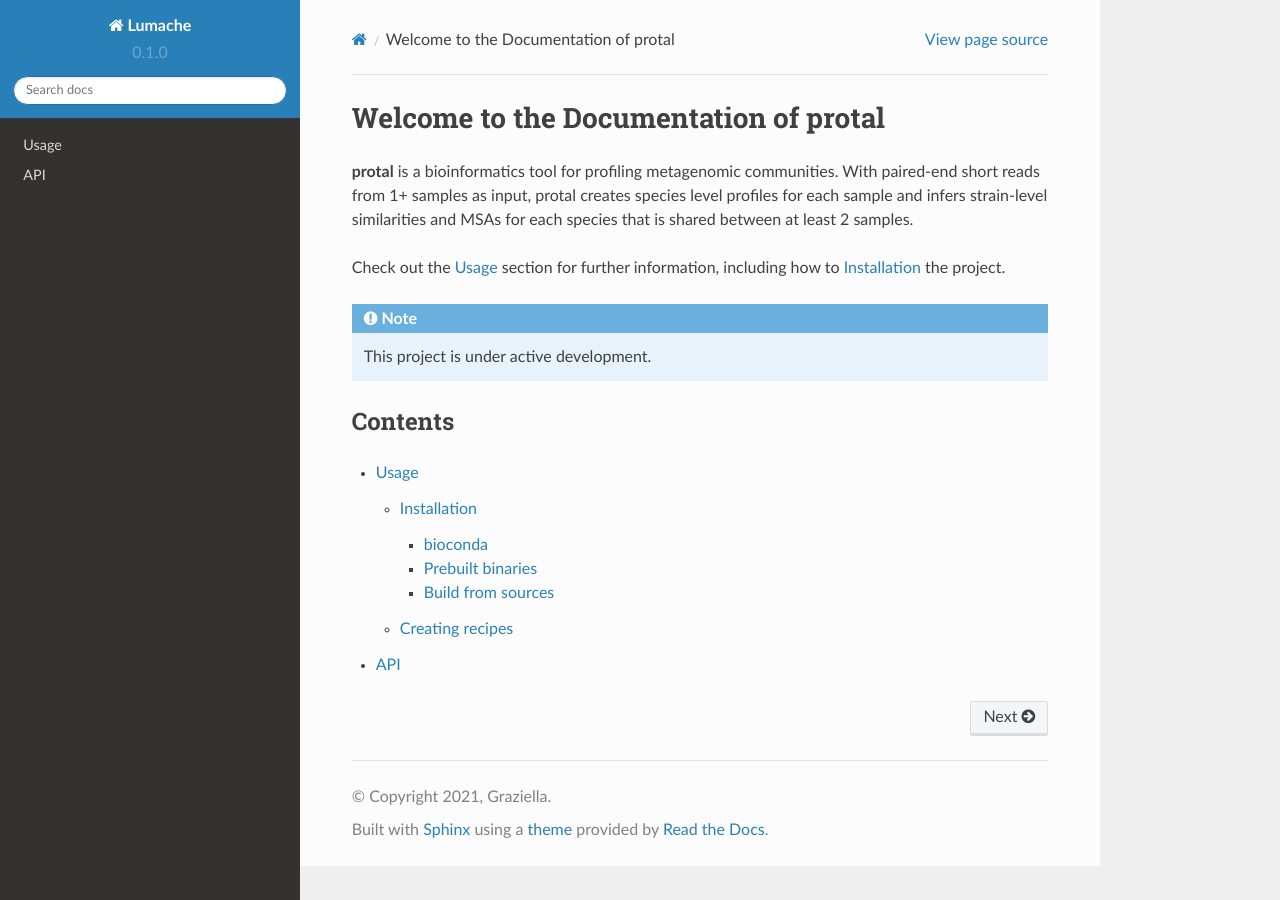
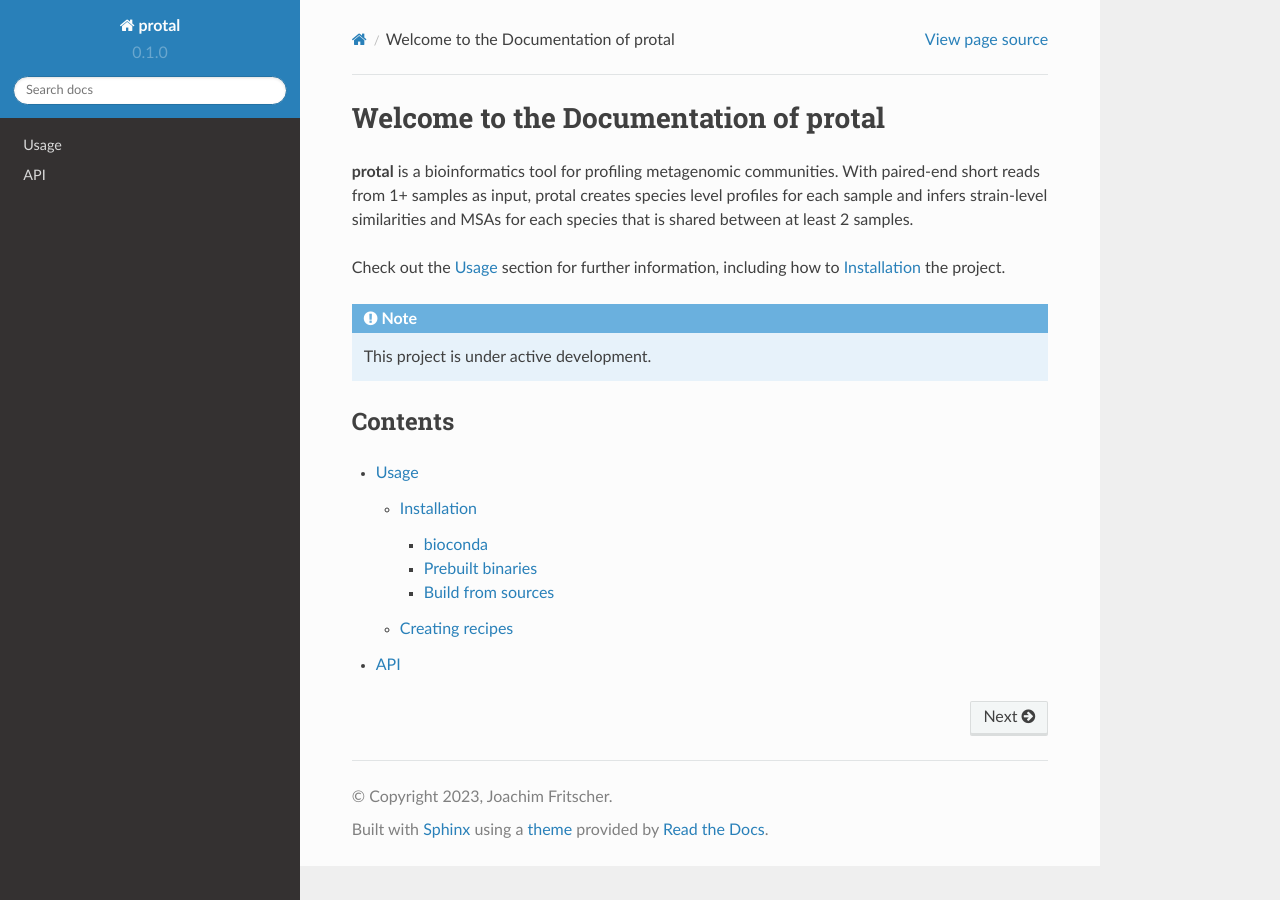
Before and after one commit to 4less/protal-docs, a Sphinx documentation site: the page built from docs/source/index.rst, in a window 1280 px wide. Built offline with Sphinx 7.4.7 and the Read the Docs theme 2.0.0, drawn with Linux system fonts in a browser that asks for light colours; pages that are not in the unit, such as notebooks, are missing from menus.

Commit message:
Change text to protal

```diff
--- a/docs/source/conf.py
+++ b/docs/source/conf.py
@@ -2,9 +2,9 @@
 
 # -- Project information
 
-project = 'Lumache'
-copyright = '2021, Graziella'
-author = 'Graziella'
+project = 'protal'
+copyright = '2023, Joachim Fritscher'
+author = 'Joachim Fritscher'
 
 release = '0.1'
 version = '0.1.0'
```
